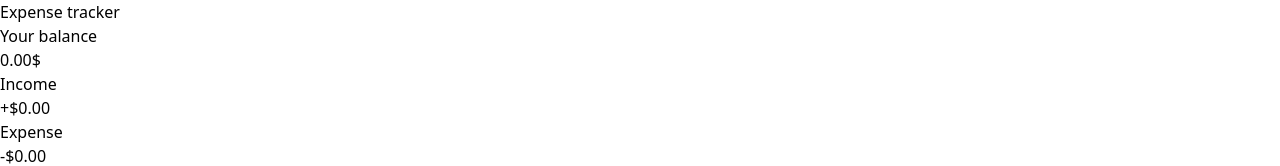
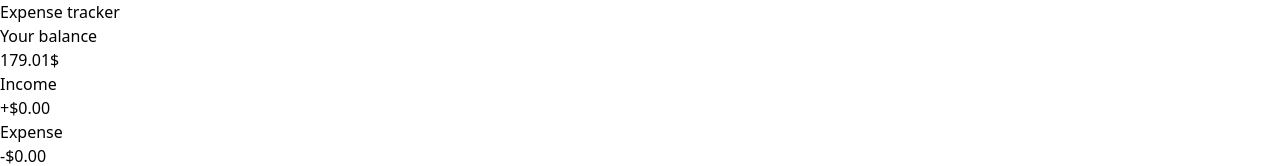
Before and after one commit to camilla-westin/ExpenseTrackerVue, a Vue app: page / in a window 1280 px wide. Shown: the top 166 px of the page. Built offline with nearby package versions, Linux system fonts and the light colour scheme.

Commit message:
Added total amount to balance component

```diff
--- a/src/App.vue
+++ b/src/App.vue
@@ -1,5 +1,5 @@
 <script setup>
-import { ref } from "vue";
+import { ref, computed } from "vue";
 import Balance from "@/components/Balance.vue";
 import IncomeExpenses from "@/components/IncomeExpenses.vue";
 import TransactionsList from "@/components/TransactionList.vue";
@@ -10,13 +10,19 @@ const transactions = ref([
   { id: 2, text: "Salary", amount: 219.95 },
   { id: 2, text: "Food", amount: -20.95 },
 ]);
+
+const total = computed(() => {
+  return transactions.value.reduce((acc, transaction) => {
+    return acc + transaction.amount;
+  }, 0);
+});
 </script>
 
 <template>
   <main class="flex justify-center items-center h-screen bg-nice-green">
     <div>
       <h1 class="font-semibold text-m">Expense tracker</h1>
-      <Balance />
+      <Balance :total="total" />
       <IncomeExpenses />
       <TransactionsList :transactions="transactions" />
       <AddTransaction />
--- a/src/components/Balance.vue
+++ b/src/components/Balance.vue
@@ -1,6 +1,17 @@
+<script setup>
+import { defineProps } from "vue";
+
+const props = defineProps({
+  total: {
+    type: Number,
+    required: true,
+  },
+});
+</script>
+
 <template>
-  <div class="py-2">
+  <div class="py-3">
     <h2 class="uppercase text-xs font-medium">Your balance</h2>
-    <p class="text-xl font-semibold">0.00$</p>
+    <p class="text-xl font-semibold">{{ total }}$</p>
   </div>
 </template>
```
